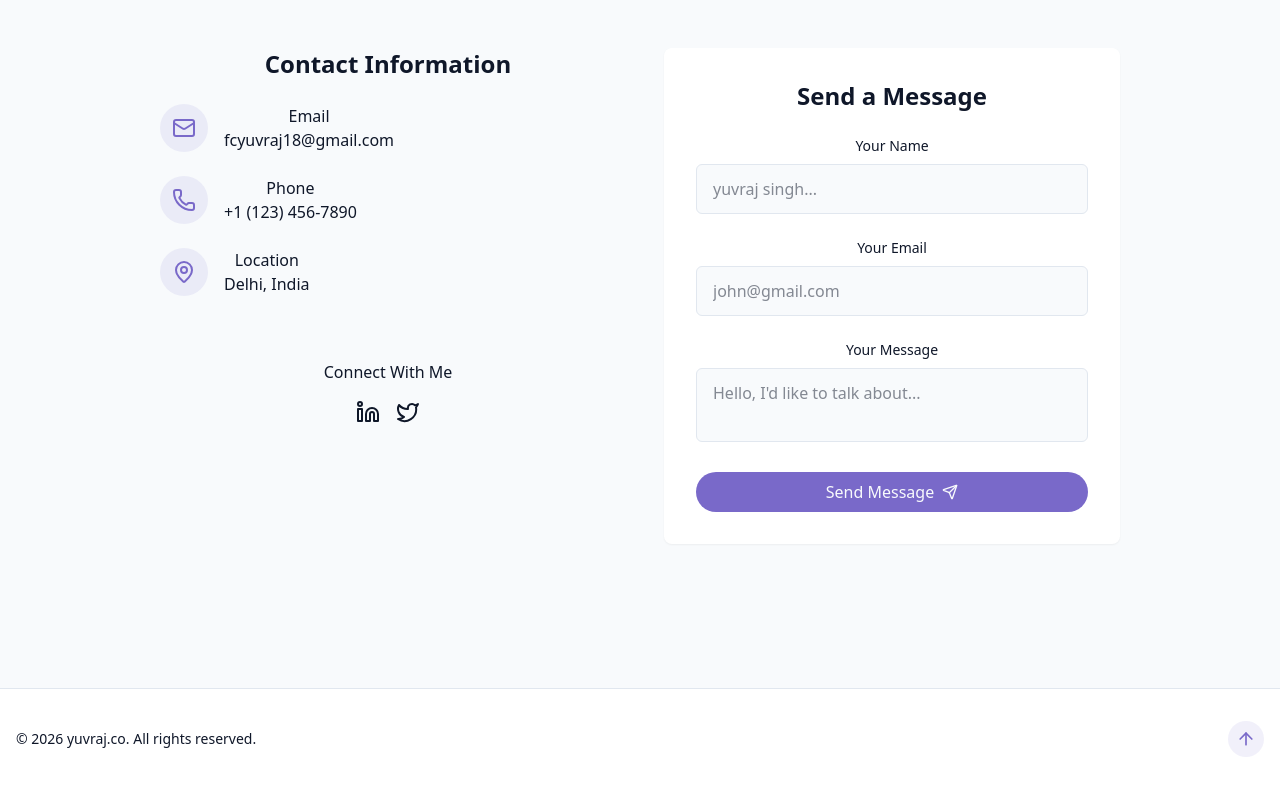
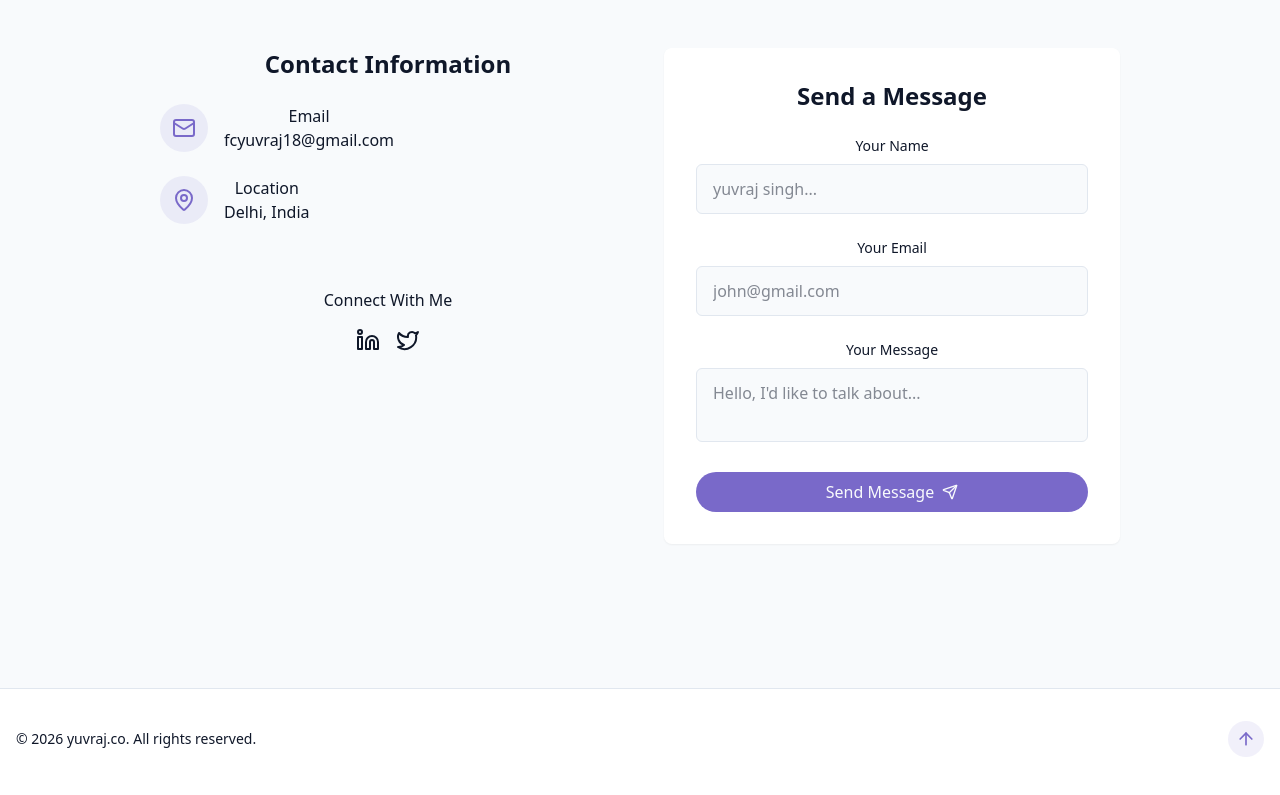
Before and after one commit to 18yuv/webPort, a React (Vite) app: page / in a window 1280 px wide. Shown: the part 3828-4623 px from the top of the page. Built offline with nearby package versions, Linux system fonts and the light colour scheme.

Commit message:
Update ContactSection.jsx

```diff
--- a/src/components/ContactSection.jsx
+++ b/src/components/ContactSection.jsx
@@ -61,7 +61,7 @@
                   </a>
                 </div>
               </div>
-              <div className="flex items-start space-x-4">
+              {/* <div className="flex items-start space-x-4">
                 <div className="p-3 rounded-full bg-primary/10">
                   <Phone className="h-6 w-6 text-primary" />{" "}
                 </div>
@@ -71,10 +71,10 @@
                     href="tel:+11234567890"
                     className="text-muted-foreground hover:text-primary transition-colors"
                   >
-                    +1 (123) 456-7890
+                    +91 (123) 456-7890
                   </a>
                 </div>
-              </div>
+              </div> */}
               <div className="flex items-start space-x-4">
                 <div className="p-3 rounded-full bg-primary/10">
                   <MapPin className="h-6 w-6 text-primary" />{" "}
```
